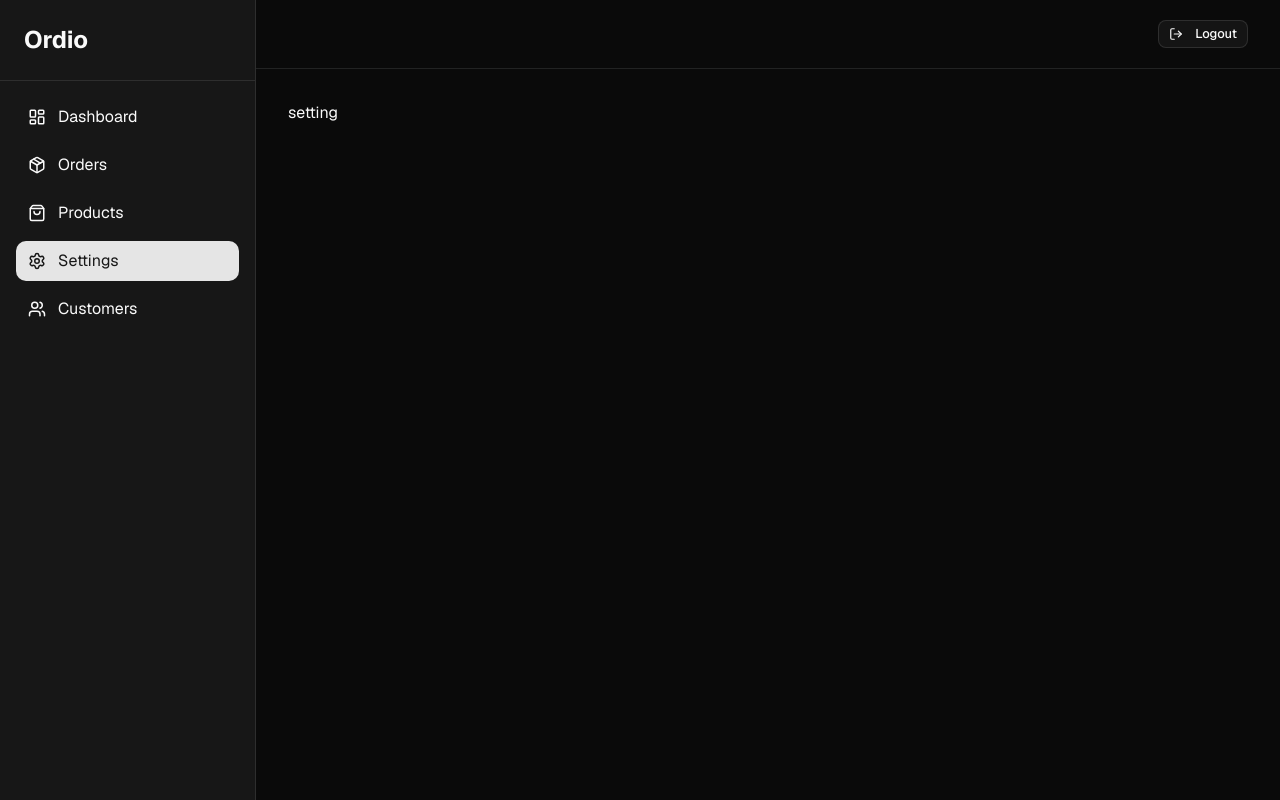
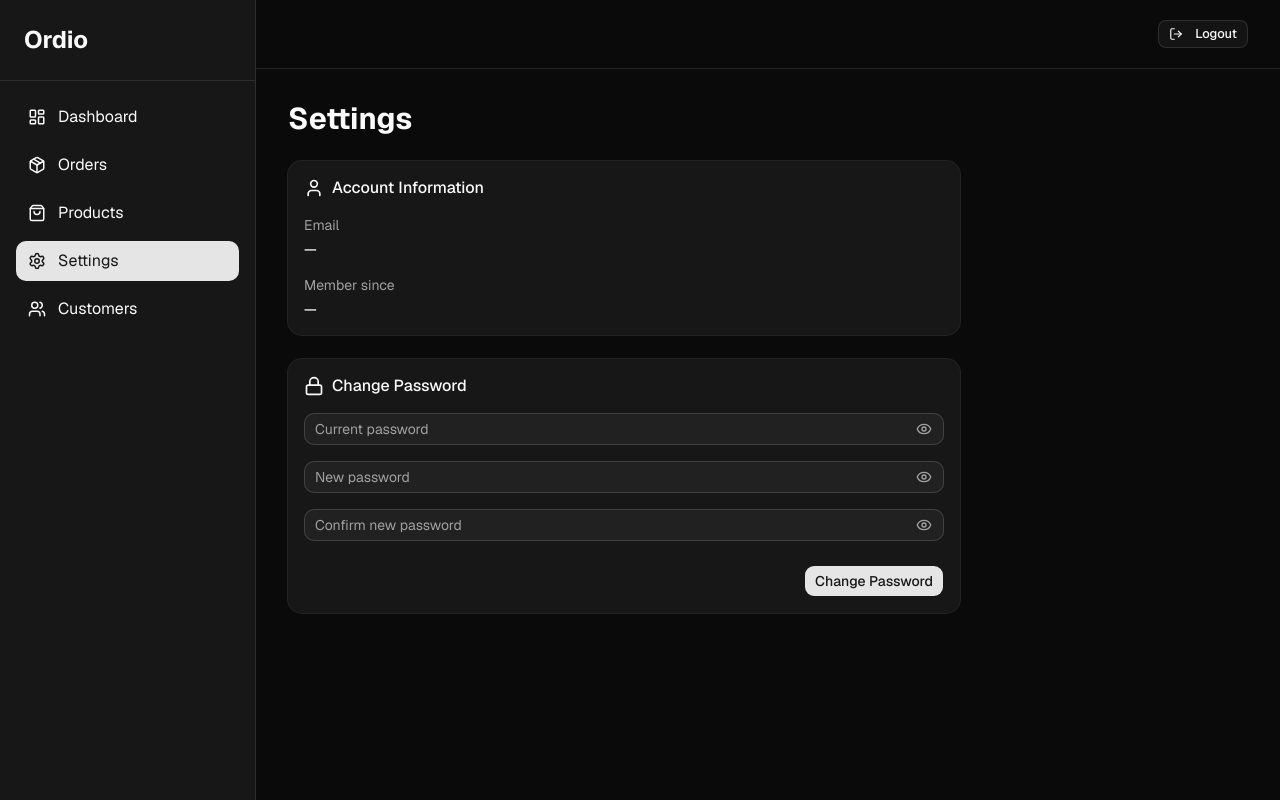
Before and after one commit to Alitm25/ordio, a Next.js app: page /settings in a window 1280 px wide. Built offline with nearby package versions, Linux system fonts and the light colour scheme; no server answers.

Commit message:
implement Setting page

```diff
--- a/src/app/(dashboard)/settings/page.tsx
+++ b/src/app/(dashboard)/settings/page.tsx
@@ -1,7 +1,196 @@
-export default function SettingPage() {
+"use client";
+
+import { useForm } from "react-hook-form";
+import { zodResolver } from "@hookform/resolvers/zod";
+import { Card, CardContent, CardHeader, CardTitle } from "@/components/ui/card";
+import { Input } from "@/components/ui/input";
+import { Button } from "@/components/ui/button";
+import { useCurrentUser } from "@/features/auth/hooks/useCurrentUser";
+import { changePasswordSchema, ChangePasswordFormValues } from "@/features/settings/schemas/changePasswordSchema";
+import { api } from "@/services/api";
+import { getErrorMessage } from "@/lib/getErrorMessage";
+import { toast } from "sonner";
+import { useState } from "react";
+import { Eye, EyeOff, User, Lock } from "lucide-react";
+
+export default function SettingsPage() {
+    // Get the current user
+    const { data } = useCurrentUser();
+    const user = data?.user;
+
+    // Show and Hide password inputs states
+    const [showCurrentPassword, setShowCurrentPassword] = useState(false);
+    const [showNewPassword, setShowNewPassword] = useState(false);
+    const [showConfirmPassword, setShowConfirmPassword] = useState(false);
+
+    // default for values initialization
+    const form = useForm<ChangePasswordFormValues>({
+        resolver: zodResolver(changePasswordSchema),
+        defaultValues: {
+            currentPassword: "",
+            newPassword: "",
+            confirmPassword: "",
+        },
+    });
+
+    // form onSubmit handler
+    const onSubmit = async (data: ChangePasswordFormValues) => {
+        try {
+            await api.patch("user/change-password", {
+                currentPassword: data.currentPassword,
+                newPassword: data.newPassword,
+            });
+
+            toast.success("Password changed successfully");
+            form.reset();
+        } catch (error) {
+            toast.error(getErrorMessage(error, "Could not change password"));
+        }
+    };
+
     return (
-        <div>
-            setting
+        <div className="space-y-6 max-w-2xl">
+            <h1 className="text-3xl font-bold">Settings</h1>
+
+            <Card>
+                <CardHeader>
+                    <CardTitle className="flex items-center gap-2">
+                        <User className="h-5 w-5" />
+                        Account Information
+                    </CardTitle>
+                </CardHeader>
+
+                <CardContent className="space-y-4">
+                    <div className="flex flex-col gap-1">
+                        <span className="text-sm text-muted-foreground">
+                            Email
+                        </span>
+                        <span className="font-medium">
+                            {user?.email ?? "—"}
+                        </span>
+                    </div>
+
+                    <div className="flex flex-col gap-1">
+                        <span className="text-sm text-muted-foreground">
+                            Member since
+                        </span>
+                        <span className="font-medium">
+                            {user
+                                ? new Date(
+                                    (user as any).createdAt
+                                ).toLocaleDateString("en-US", {
+                                    year: "numeric",
+                                    month: "long",
+                                    day: "numeric",
+                                })
+                                : "—"}
+                        </span>
+                    </div>
+                </CardContent>
+            </Card>
+
+            <Card>
+                <CardHeader>
+                    <CardTitle className="flex items-center gap-2">
+                        <Lock className="h-5 w-5" />
+                        Change Password
+                    </CardTitle>
+                </CardHeader>
+
+                <CardContent>
+                    <form onSubmit={form.handleSubmit(onSubmit)} className="space-y-4">
+                        <div className="space-y-1">
+                            <div className="relative">
+                                <Input
+                                    {...form.register("currentPassword")}
+                                    type={ showCurrentPassword ? "text" : "password"}
+                                    placeholder="Current password"
+                                />
+                                <button type="button" onClick={ () => setShowCurrentPassword((prev) => !prev) }
+                                    className="absolute right-3 top-1/2 -translate-y-1/2 text-muted-foreground hover:text-foreground cursor-pointer"
+                                >
+                                    {showCurrentPassword ? (
+                                        <EyeOff className="h-4 w-4" />
+                                    ) : (
+                                        <Eye className="h-4 w-4" />
+                                    )}
+                                </button>
+                            </div>
+                            {form.formState.errors.currentPassword && (
+                                <p className="text-sm text-red-500">
+                                    {
+                                        form.formState.errors.currentPassword
+                                            .message
+                                    }
+                                </p>
+                            )}
+                        </div>
+
+                        <div className="space-y-1">
+                            <div className="relative">
+                                <Input
+                                    {...form.register("newPassword")}
+                                    type={showNewPassword ? "text" : "password"}
+                                    placeholder="New password"
+                                />
+                                <button type="button" onClick={ () => setShowNewPassword((prev) => !prev) }
+                                        className="absolute right-3 top-1/2 -translate-y-1/2 text-muted-foreground hover:text-foreground cursor-pointer"
+                                >
+                                    {showNewPassword ? (
+                                        <EyeOff className="h-4 w-4" />
+                                    ) : (
+                                        <Eye className="h-4 w-4" />
+                                    )}
+                                </button>
+                            </div>
+                            {form.formState.errors.newPassword && (
+                                <p className="text-sm text-red-500">
+                                    {form.formState.errors.newPassword.message}
+                                </p>
+                            )}
+                        </div>
+
+                        <div className="space-y-1">
+                            <div className="relative">
+                                <Input
+                                    {...form.register("confirmPassword")}
+                                    type={ showConfirmPassword ? "text" : "password" }
+                                    placeholder="Confirm new password"
+                                />
+                                <button type="button" onClick={ () => setShowConfirmPassword((prev) => !prev) }
+                                        className="absolute right-3 top-1/2 -translate-y-1/2 text-muted-foreground hover:text-foreground cursor-pointer"
+                                >
+                                    {showConfirmPassword ? (
+                                        <EyeOff className="h-4 w-4" />
+                                    ) : (
+                                        <Eye className="h-4 w-4" />
+                                    )}
+                                </button>
+                            </div>
+                            {form.formState.errors.confirmPassword && (
+                                <p className="text-sm text-red-500">
+                                    {
+                                        form.formState.errors.confirmPassword
+                                            .message
+                                    }
+                                </p>
+                            )}
+                        </div>
+
+                        <div className="flex justify-end pt-2">
+                            <Button
+                                type="submit"
+                                className="cursor-pointer"
+                                disabled={form.formState.isSubmitting}
+                            >
+                                {form.formState.isSubmitting
+                                    ? "Saving..."
+                                    : "Change Password"}
+                            </Button>
+                        </div>
+                    </form>
+                </CardContent>
+            </Card>
         </div>
-    )
+    );
 }
```
